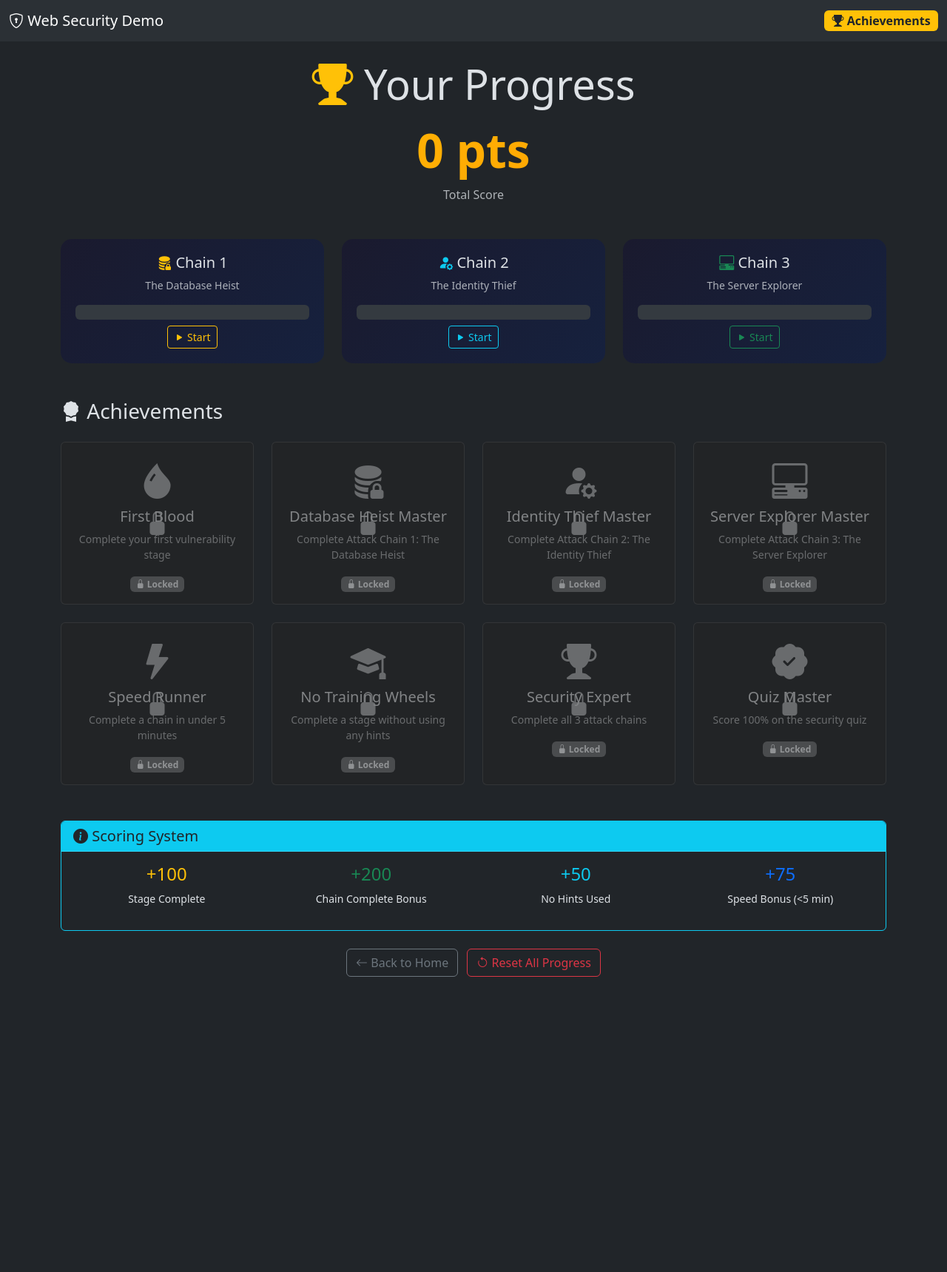
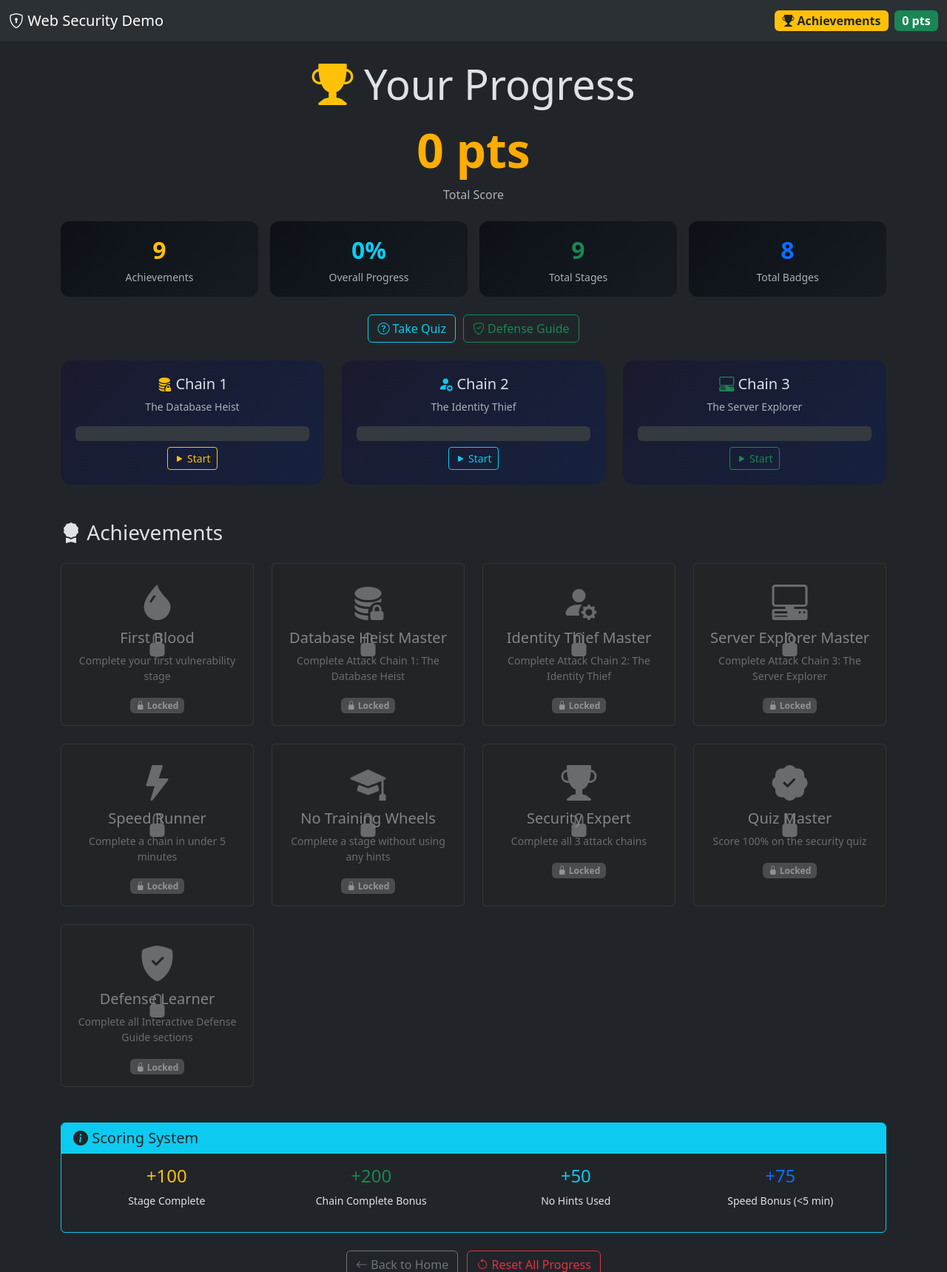
Before and after one commit to Azrieli-College-of-Engineering/final-project-yogev-dan, a Flask app: page /achievements in a window 1280 px wide. Shown: the top 1719 px of the page at 74% size. Before the commit the page ends 1320 px from the top, so only its background shows below. Run offline with Flask 3, Linux system fonts and the light colour scheme; some libraries are stand-ins or nearby versions.

Commit message:
Update achievements and README with new features
- Add Defense Learner achievement for completing Interactive Defense Guide
- Update README with Quiz Mode, Interactive Defense Guide, Theme Toggle sections
- Add Learning Resources section to README with new routes
- Update achievements.html with theme support, quick stats, and quick links
- Document all 9 achievements including Quiz Master and Defense Learner

```diff
--- a/app.py
+++ b/app.py
@@ -83,6 +83,12 @@ ACHIEVEMENTS = {
         "description": "Score 100% on the security quiz",
         "icon": "bi-patch-check-fill",
         "color": "info"
+    },
+    "defense_learner": {
+        "name": "Defense Learner",
+        "description": "Complete all Interactive Defense Guide sections",
+        "icon": "bi-shield-fill-check",
+        "color": "success"
     }
 }
 
--- a/templates/achievements.html
+++ b/templates/achievements.html
@@ -6,6 +6,14 @@
     <meta name="viewport" content="width=device-width, initial-scale=1">
     <link href="https://cdn.jsdelivr.net/npm/bootstrap@5.3.3/dist/css/bootstrap.min.css" rel="stylesheet">
     <link rel="stylesheet" href="https://cdn.jsdelivr.net/npm/bootstrap-icons@1.11.3/font/bootstrap-icons.min.css">
+
+    <script>
+        (function() {
+            const savedTheme = localStorage.getItem('theme') || 'dark';
+            document.documentElement.setAttribute('data-bs-theme', savedTheme);
+        })();
+    </script>
+
     <style>
         .achievement-card {
             transition: all 0.3s ease;
@@ -50,24 +58,81 @@
             transform: translate(-50%, -50%);
             font-size: 2rem;
         }
+        .stat-card {
+            background: linear-gradient(135deg, #0d1117 0%, #161b22 100%);
+            border-radius: 12px;
+            padding: 15px;
+            text-align: center;
+        }
+        .stat-value {
+            font-size: 2rem;
+            font-weight: bold;
+        }
+        .quick-links {
+            display: flex;
+            gap: 10px;
+            flex-wrap: wrap;
+            justify-content: center;
+        }
     </style>
 </head>
-<body data-bs-theme="dark">
+<body>
 <nav class="navbar navbar-expand-lg bg-body-tertiary mb-4">
     <div class="container-fluid">
         <a class="navbar-brand" href="/"><i class="bi bi-shield-lock"></i> Web Security Demo</a>
-        <span class="badge bg-warning text-dark fs-6">
-            <i class="bi bi-trophy-fill"></i> Achievements
-        </span>
+        <div class="d-flex align-items-center gap-2">
+            <span class="badge bg-warning text-dark fs-6">
+                <i class="bi bi-trophy-fill"></i> Achievements
+            </span>
+            <span class="badge bg-success fs-6">{{ score }} pts</span>
+        </div>
     </div>
 </nav>
 
 <div class="container">
     <!-- Score Display -->
-    <div class="text-center mb-5">
+    <div class="text-center mb-4">
         <h1 class="display-4"><i class="bi bi-trophy-fill text-warning"></i> Your Progress</h1>
         <div class="score-display">{{ score }} pts</div>
         <p class="text-muted">Total Score</p>
+    </div>
+
+    <!-- Quick Stats -->
+    <div class="row mb-4 g-3">
+        <div class="col-6 col-md-3">
+            <div class="stat-card">
+                <div class="stat-value text-warning">{{ achievements|length }}</div>
+                <small class="text-muted">Achievements</small>
+            </div>
+        </div>
+        <div class="col-6 col-md-3">
+            <div class="stat-card">
+                <div class="stat-value text-info">{{ ((progress.chain1 + progress.chain2 + progress.chain3) / 3)|int }}%</div>
+                <small class="text-muted">Overall Progress</small>
+            </div>
+        </div>
+        <div class="col-6 col-md-3">
+            <div class="stat-card">
+                <div class="stat-value text-success">9</div>
+                <small class="text-muted">Total Stages</small>
+            </div>
+        </div>
+        <div class="col-6 col-md-3">
+            <div class="stat-card">
+                <div class="stat-value text-primary">8</div>
+                <small class="text-muted">Total Badges</small>
+            </div>
+        </div>
+    </div>
+
+    <!-- Quick Links -->
+    <div class="quick-links mb-4">
+        <a href="/quiz" class="btn btn-outline-info">
+            <i class="bi bi-question-circle"></i> Take Quiz
+        </a>
+        <a href="/defense_guide" class="btn btn-outline-success">
+            <i class="bi bi-shield-check"></i> Defense Guide
+        </a>
     </div>
 
     <!-- Chain Progress -->
```
Also changed, not shown: README.md.
